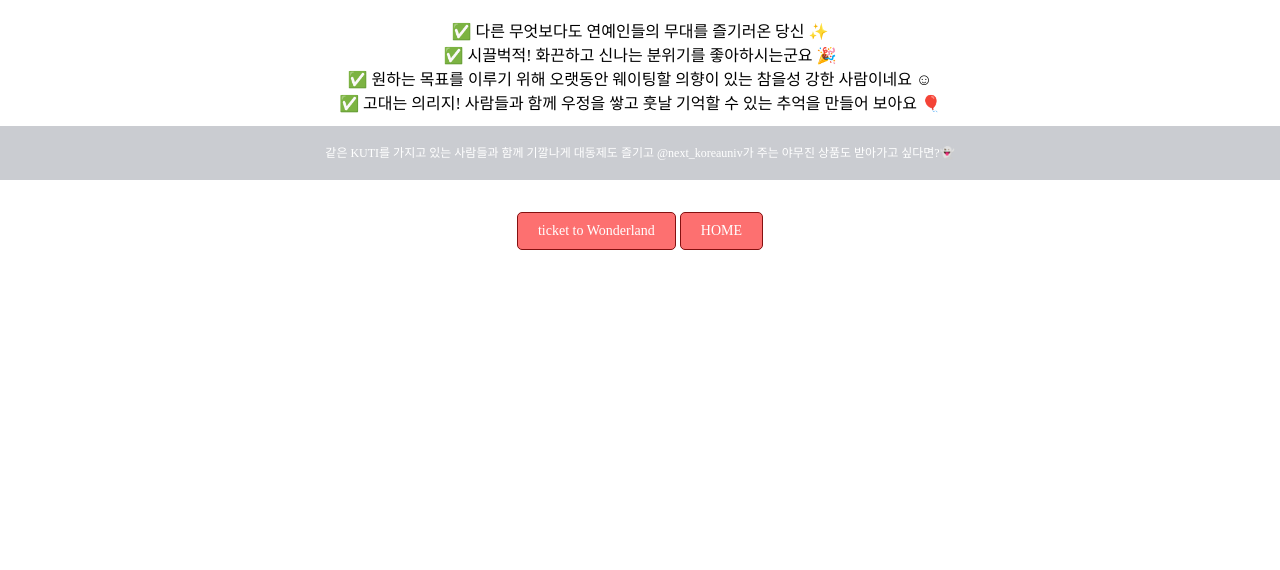
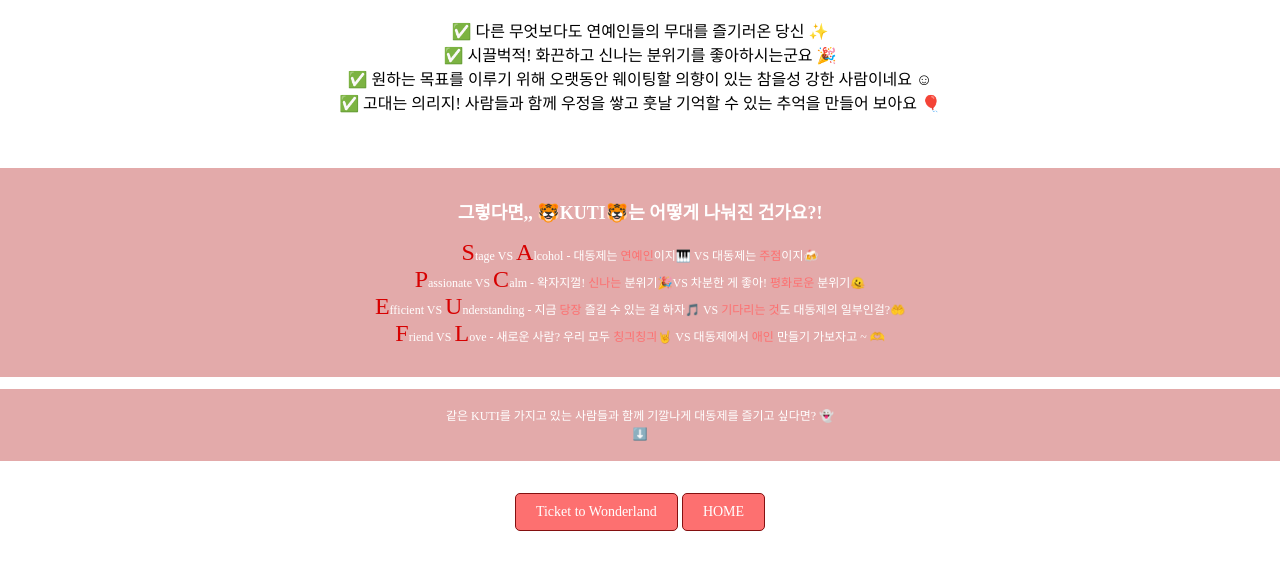
Before and after one commit to won-gyeong/KUTI-mobile, a Django app: page /survey/result/1/ in a window 1280 px wide. Shown: the part 169-739 px from the top of the page. Run offline with Django 4.2, Linux system fonts and the light colour scheme; some web fonts are replaced.

Commit message:
fixed css

```diff
--- a/app/static/result.css
+++ b/app/static/result.css
@@ -75,5 +75,5 @@ p {
 .lastment {
   font-size: 12px; /* 조정: 모바일에서 마지막 문구 폰트 크기 작게 설정 */
   color: white;
-  background-color: rgb(202, 204, 209);
+  background-color: #e3aaaa;
 }
--- a/app/templates/result.html
+++ b/app/templates/result.html
@@ -61,7 +61,7 @@
  <img src="{% static './img/APUL.jpg' %}" class="result-img" />
 
  {% endif %} {% if clas == "APUF" %}
- <div class="result-id">의리 쩌는 주정뱅이/div>
+ <div class="result-id">의리 쩌는 주정뱅이</div>
  <img src="{% static './img/APUF.jpg' %}" class="result-img" />
 
  {% endif %} {% if clas == "ACEL" %}
@@ -83,15 +83,38 @@
  {% endif %}
  </div>
  <div class="contentSection"></div>
+
+ <br> <br> <br>
+
+
  <div class="match">
+<div class = "explanation" style="background-color: #e3aaaa; font-size: 12px; color: white;">
+  <br>
+  <h2>그렇다면,, 🐯KUTI🐯는 어떻게 나눠진 건가요?!</h2>
+
+    <span style="color: #d70000; font-size:x-large;">S</span>tage VS <span style="color: #d70000; font-size:x-large;">A</span>lcohol - 대동제는 <span style="color: #fd7070;">연예인</span>이지🎹 VS 대동제는 <span style="color: #fd7070;">주점</span>이지🍻
+    <br>
+    <span style="color: #d70000; font-size:x-large;">P</span>assionate VS <span style="color: #d70000; font-size:x-large;">C</span>alm - 왁자지껄! <span style="color: #fd7070;">신나는</span> 분위기🎉VS 차분한 게 좋아! <span style="color: #fd7070;">평화로운</span> 분위기🫠
+    <br>
+    <span style="color: #d70000; font-size:x-large;">E</span>fficient VS <span style="color: #d70000; font-size:x-large;">U</span>nderstanding - 지금 <span style="color: #fd7070;">당장</span> 즐길 수 있는 걸 하자🎵 VS <span style="color: #fd7070;">기다리는 것</span>도 대동제의 일부인걸?🤲
+    <br>
+    <span style="color: #d70000; font-size:x-large;">F</span>riend VS <span style="color: #d70000; font-size:x-large;">L</span>ove - 새로운 사람? 우리 모두 <span style="color: #fd7070;">칭긔칭긔</span>🤘 VS 대동제에서 <span style="color: #fd7070;">애인</span> 만들기 가보자고 ~ 🫶
+    <br>
+    <br>
+
+    <br>
+</div>
+
  <p class="lastment">
  </br>
- 같은 KUTI를 가지고 있는 사람들과 함께 기깔나게 대동제도 즐기고
- @next_koreauniv가 주는 야무진 상품도 받아가고 싶다면?👻
+
+ 같은 KUTI를 가지고 있는 사람들과 함께 기깔나게 대동제를 즐기고 싶다면? 👻
+ <br>
+ ⬇️
  </br></br>
  </p>
  </div>
- <a href="{% url 'match' clas %}" class="cta-button"> ticket to Wonderland</a>
+ <a href="{% url 'match' clas %}" class="cta-button"> Ticket to Wonderland</a>
  <a href="{% url 'home' %}" class="cta-button">HOME</a>
  </br></br></br></br>
 
```
